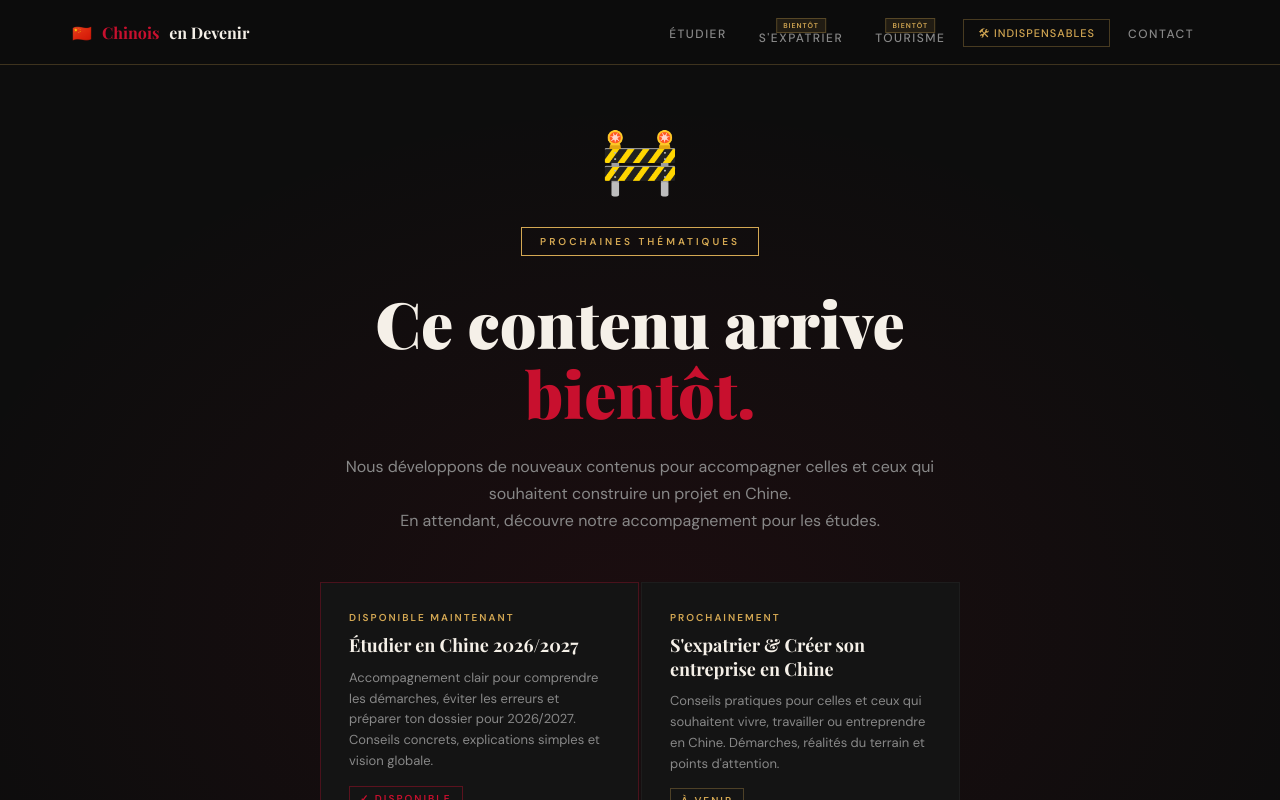
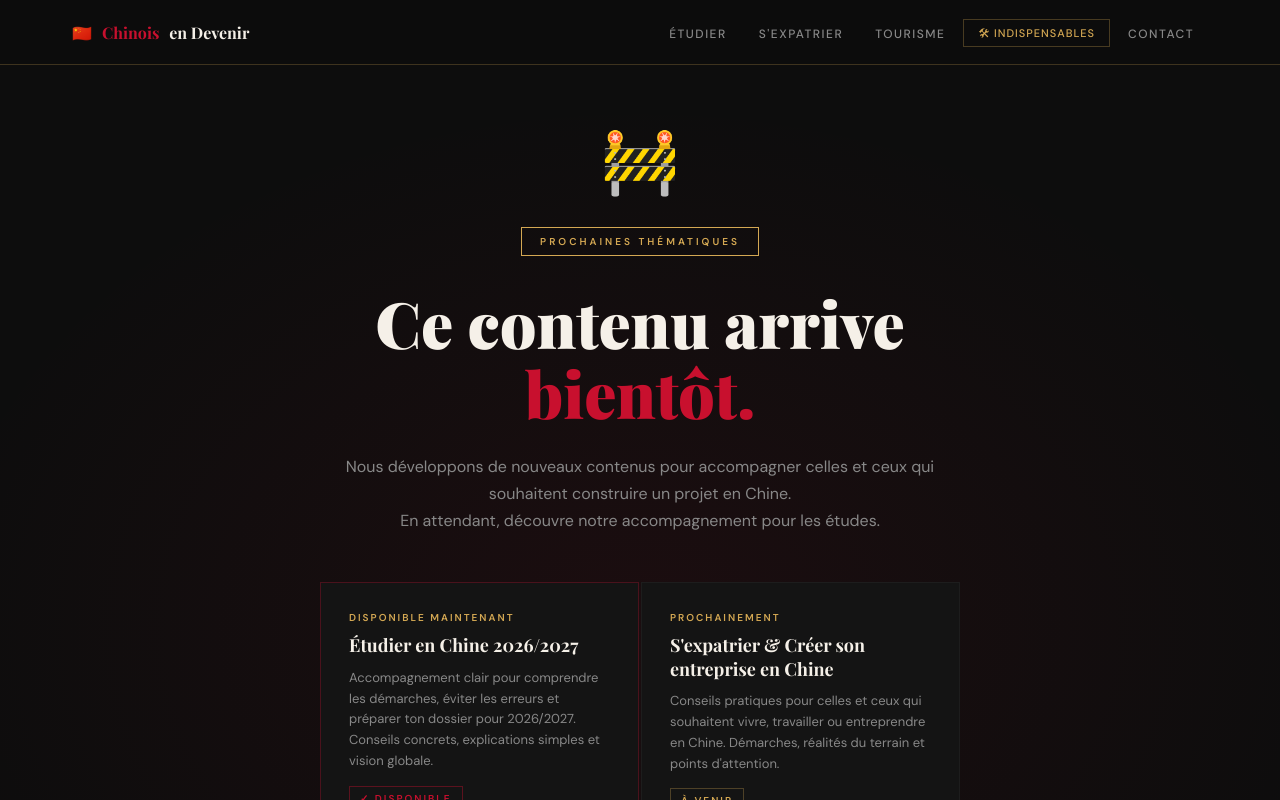
Before and after one commit to IMPWNG/chinoisendevenir, a React (Vite) app: page /a-venir in a window 1280 px wide. Shown: the top 800 px of the page. Built offline with nearby package versions, Linux system fonts and the light colour scheme.

Commit message:
les indis

```diff
--- a/src/components/Nav.jsx
+++ b/src/components/Nav.jsx
@@ -29,10 +29,10 @@ export default function Nav() {
               Étudier
             </Link>
           </li>
-          <li className="soon-tag">
+          <li>
             <Link to="/a-venir">S'expatrier</Link>
           </li>
-          <li className="soon-tag">
+          <li>
             <Link to="/a-venir">Tourisme</Link>
           </li>
           <li>
--- a/src/pages/Landing.jsx
+++ b/src/pages/Landing.jsx
@@ -163,7 +163,6 @@ export default function Landing() {
                 to={s.href}
                 className={`nav-card ${s.active ? "nav-card-active" : "nav-card-soon"}`}
               >
-                {!s.active && <span className="nav-card-badge">Bientôt</span>}
                 <span className="nav-card-emoji">{s.emoji}</span>
                 <span className="nav-card-label">{s.label}</span>
               </Link>
```
Also changed, not shown: 2 other files (tests, documents, lock files or other folders).
